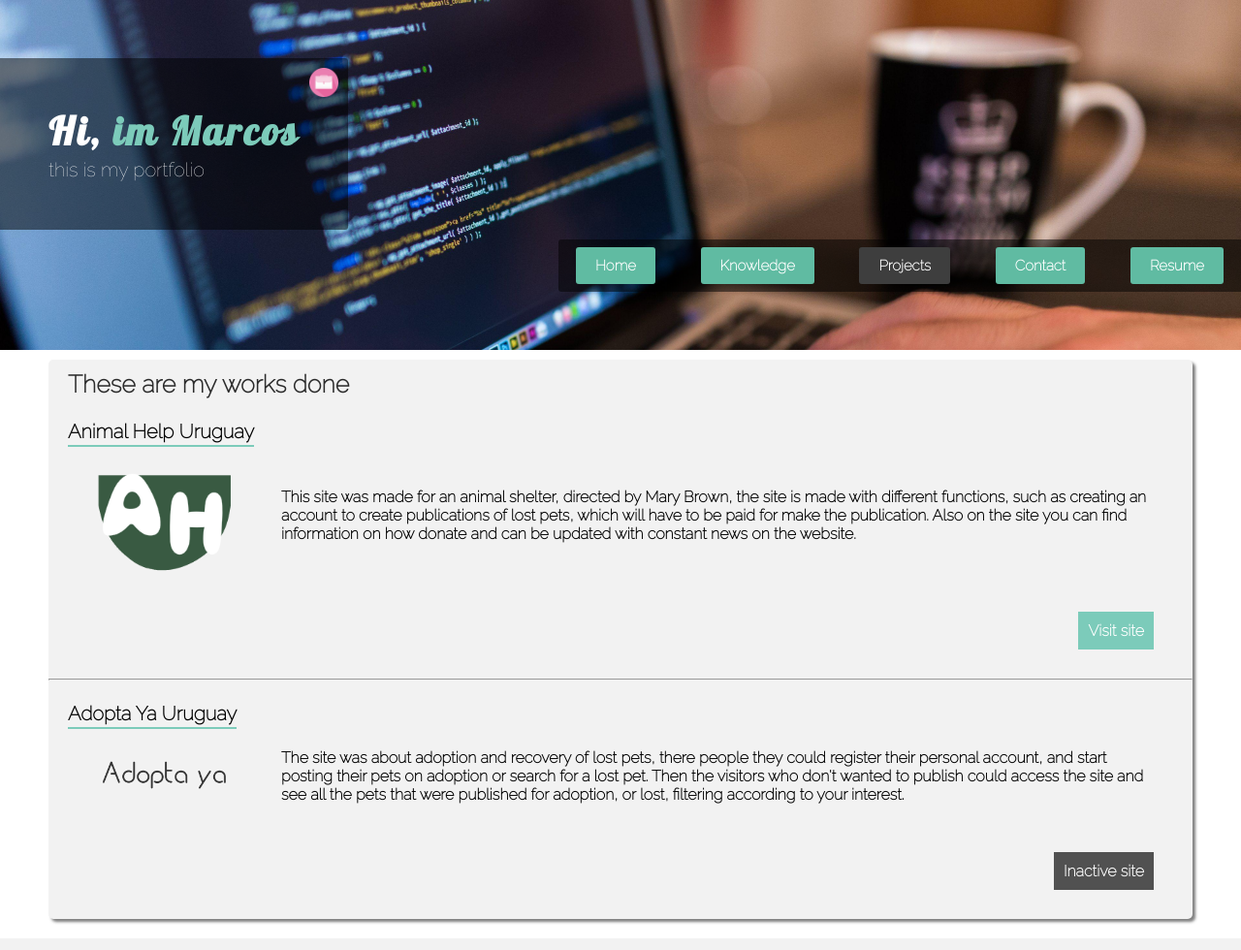
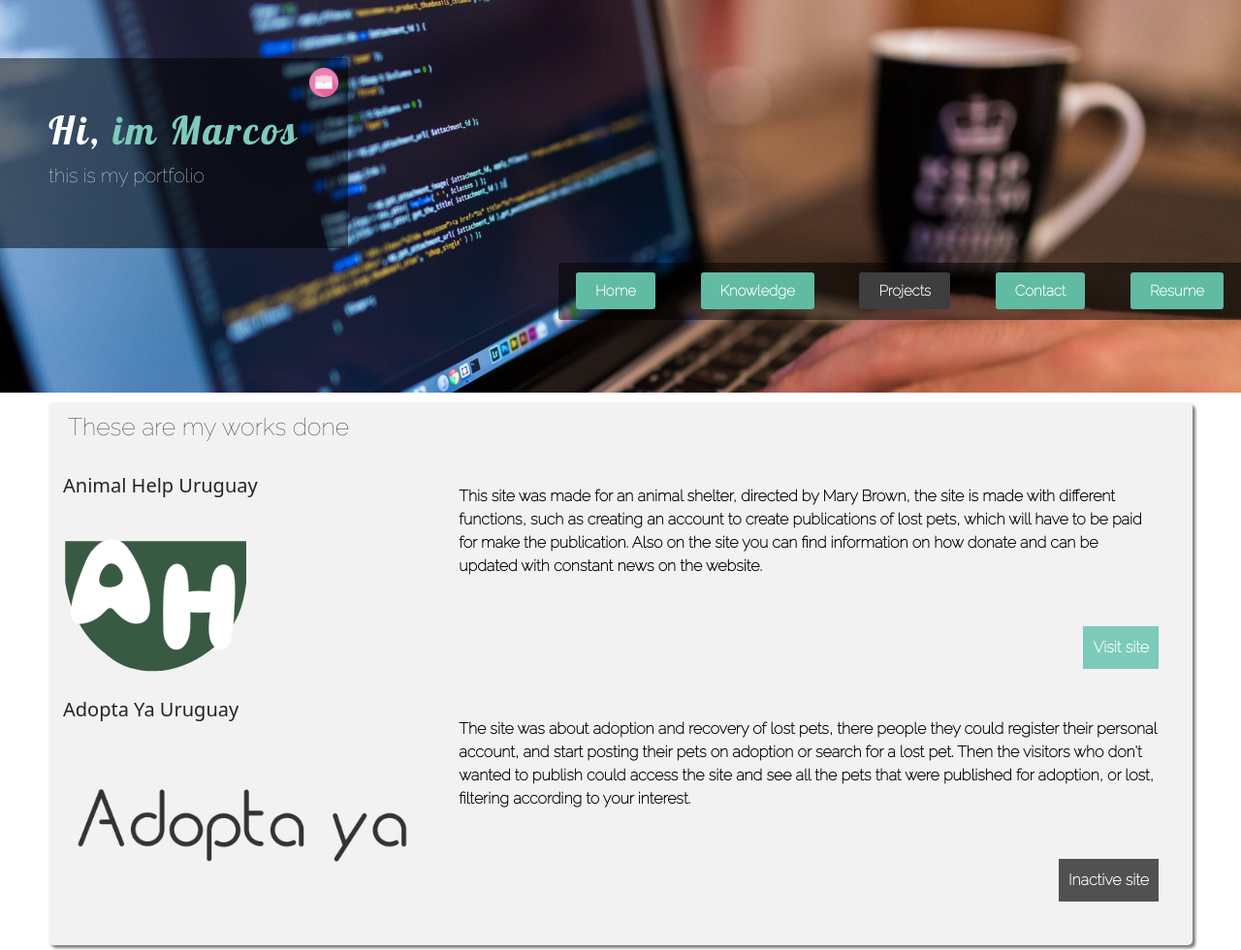
Before and after one commit to MarkOsBab/OldPortfolio, a plain HTML site: page projects/index.html in a window 1280 px wide. Shown: the top 980 px of the page at 97% size. Drawn offline with nearby package versions, Linux system fonts and the light colour scheme.

Commit message:
Añadiendo bootstrap a todos los html y aplicandolo

```diff
--- a/projects/index.html
+++ b/projects/index.html
@@ -15,6 +15,7 @@
     <title>Portfolio - Marcos García</title>
     <link rel="icon" href="../files/images/logo.png">
     <!-- CSS Files -->
+    <link href="https://cdn.jsdelivr.net/npm/bootstrap@5.1.3/dist/css/bootstrap.min.css" rel="stylesheet" integrity="sha384-1BmE4kWBq78iYhFldvKuhfTAU6auU8tT94WrHftjDbrCEXSU1oBoqyl2QvZ6jIW3" crossorigin="anonymous">
     <link rel="stylesheet" href="../files/css/styles.css">
     <!-- End CSS Files -->
 
@@ -67,29 +68,26 @@
     <section id="worksSection">
         <article>
             <h2 class="works__title">These are my works done</h2>
-            <div class="works__box">
-                <div class="works__box__title">
-                    <h2 class="works__box__title__text">Animal Help Uruguay</h2>
+            <div class="row justify-content-center align-items-center p-4">
+                <div class="col-sm-12 col-md-4 col-xl-4">
+                    <h2>Animal Help Uruguay</h2>
+                    <img src="../files/images/Animal-Help-Logo-New.png" alt="Logo Animal Help Uruguay" class="img-fluid">
                 </div>
-                <div class="works__box__item">
-                    <img src="../files/images/Animal-Help-Logo-New.png" alt="Logo Animal Help Uruguay" class="works__box__image">
+                <div class="col-sm-12 col-md-8 col-xl-8">
                     <p class="works__box__content">This site was made for an animal shelter, directed by Mary Brown, the site is made with different functions, such as creating an account to create publications of lost pets, which will have to be paid for make the publication. Also on the site you can find information on how donate and can be updated with constant news on the website.</p>
+                    <div class="works__box__button__box">
+                        <a href="http://animalhelpuruguay.org.uy/" target="_blank" class="works__box__button">Visit site</a>
+                    </div>
                 </div>
-                <div class="works__box__button__box">
-                    <a href="http://animalhelpuruguay.org.uy/" target="_blank" class="works__box__button">Visit site</a>
+                <div class="col-sm-12 col-md-4 col-xl-4">
+                    <h2>Adopta Ya Uruguay</h2>
+                    <img src="../files/images/logo_adoptaya.png" alt="Logo Adopta Ya" class="img-fluid">
                 </div>
-            </div>
-            <hr>
-            <div class="works__box">
-                <div class="works__box__title">
-                    <h2 class="works__box__title__text">Adopta Ya Uruguay</h2>
-                </div>
-                <div class="works__box__item">
-                    <img src="../files/images/logo_adoptaya.png" alt="Logo Adopta Ya" class="works__box__image">
+                <div class="col-sm-12 col-md-8 col-xl-8">
                     <p class="works__box__content">The site was about adoption and recovery of lost pets, there people they could register their personal account, and start posting their pets on adoption or search for a lost pet. Then the visitors who don't wanted to publish could access the site and see all the pets that were published for adoption, or lost, filtering according to your interest.</p>
-                </div>
-                <div class="works__box__button__box">
-                    <a href="https://adoptaya.com" target="_blank" class="works__box__button works__button__disable">Inactive site</a>
+                    <div class="works__box__button__box">
+                        <a href="https://adoptaya.com" target="_blank" class="works__box__button works__button__disable">Inactive site</a>
+                    </div>
                 </div>
             </div>
         </article>
@@ -124,5 +122,7 @@
     </footer>
     <!-- Footer end -->
 
+    <!-- JavaScript Files -->
+    <script src="https://cdn.jsdelivr.net/npm/bootstrap@5.1.3/dist/js/bootstrap.bundle.min.js" integrity="sha384-ka7Sk0Gln4gmtz2MlQnikT1wXgYsOg+OMhuP+IlRH9sENBO0LRn5q+8nbTov4+1p" crossorigin="anonymous"></script>
 </body>
 </html>
```
Also changed, not shown: contact/index.html (+8 -1 lines), resume/index.html (+11 -1 lines).
